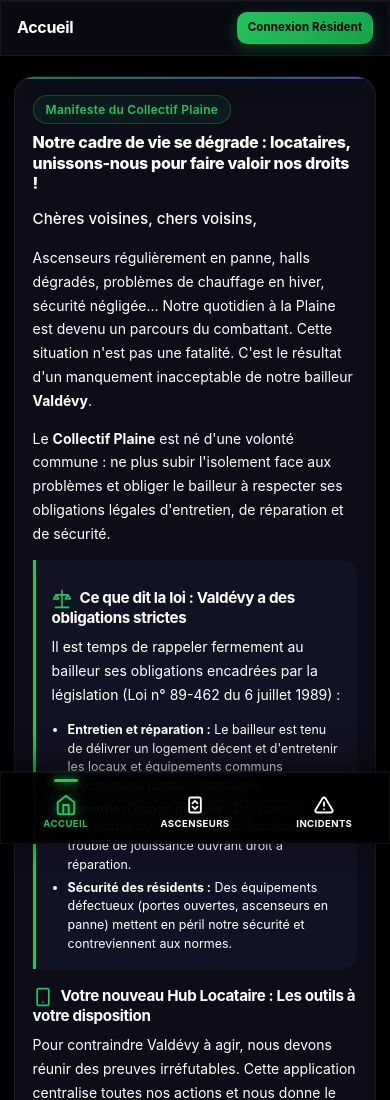
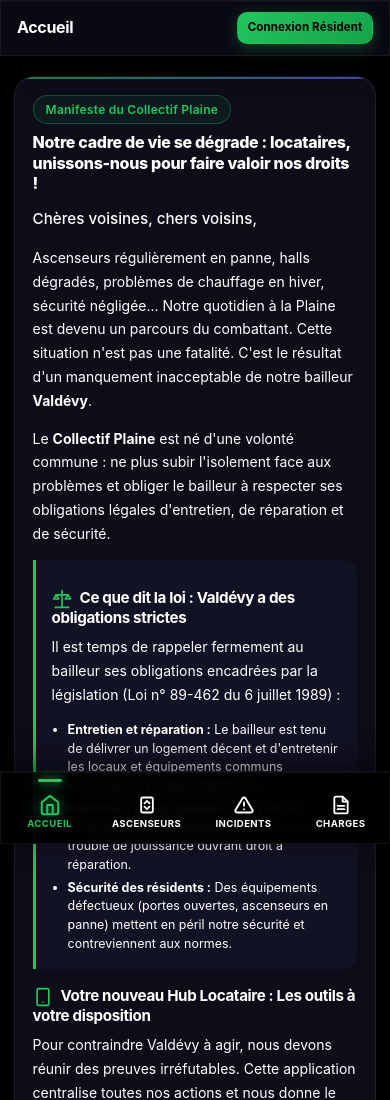
Before and after one commit to MisterSad/collectifplaine, a website: page index.html in a window 390 px wide. Shown: the top 1100 px of the page. Drawn offline with Linux system fonts and the light colour scheme; no server answers.

Commit message:
feat: add Charges navigation link to the mobile bottom navigation bar

```diff
--- a/index.html
+++ b/index.html
@@ -259,7 +259,10 @@
                 <span class="mobile-icon"><svg viewBox="0 0 24 24" width="20" height="20" fill="none" stroke="currentColor" stroke-width="2.2" stroke-linecap="round" stroke-linejoin="round"><path d="M10.29 3.86L1.82 18a2 2 0 0 0 1.71 3h16.94a2 2 0 0 0 1.71-3L13.71 3.86a2 2 0 0 0-3.42 0z"/><line x1="12" y1="9" x2="12" y2="13"/><line x1="12" y1="17" x2="12.01" y2="17"/></svg></span>
                 <span class="mobile-text">Incidents</span>
             </a>
-
+            <a href="#/charges" class="mobile-link" data-page="page-charges">
+                <span class="mobile-icon"><svg viewBox="0 0 24 24" width="20" height="20" fill="none" stroke="currentColor" stroke-width="2.2" stroke-linecap="round" stroke-linejoin="round"><path d="M14 2H6a2 2 0 0 0-2 2v16a2 2 0 0 0 2 2h12a2 2 0 0 0 2-2V8z"/><polyline points="14 2 14 8 20 8"/><line x1="16" y1="13" x2="8" y2="13"/><line x1="16" y1="17" x2="8" y2="17"/></svg></span>
+                <span class="mobile-text">Charges</span>
+            </a>
         </nav>
     </div>
 
```
